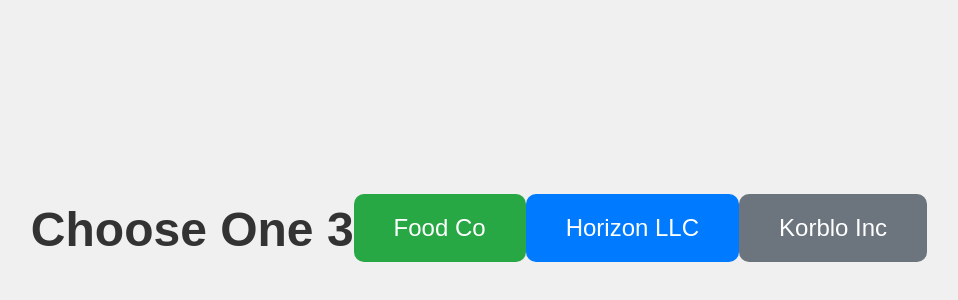
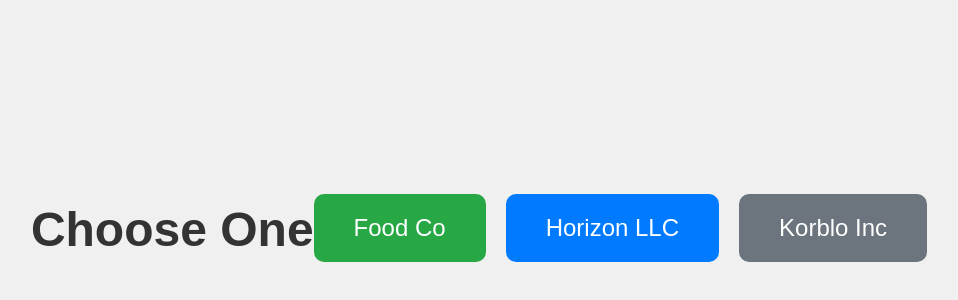
Before and after one commit to KeegWeeg/Socket-Synced-Buttons-Git-Repo, a website: page public/index.html in a window 1280 px wide. Shown: the part 172-472 px from the top of the page, without its empty margins (161-1119 px from the left). Drawn offline with nearby package versions, Linux system fonts and the light colour scheme; files that its build step writes are made by us from their sources; no server answers.

Commit message:
added the missing div tag that stopped it form loading

```diff
--- a/public/index.html
+++ b/public/index.html
@@ -8,10 +8,12 @@
     <script src="/socket.io/socket.io.js"></script>
 </head>
 <body>
-    <h1>Choose One 3</h1>
-    <button id="FoodCo">Food Co</button>
-    <button id="HorizonLLC">Horizon LLC</button>
-    <button id="Korblo">Korblo Inc</button>
+    <h1>Choose One</h1>
+    <div class="button-container">
+        <button id="FoodCo">Food Co</button>
+        <button id="HorizonLLC">Horizon LLC</button>
+        <button id="Korblo">Korblo Inc</button>
+    </div>
 
     <script>
         const socket = io();
```
